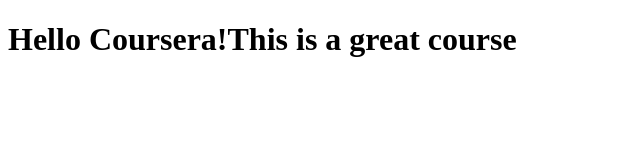
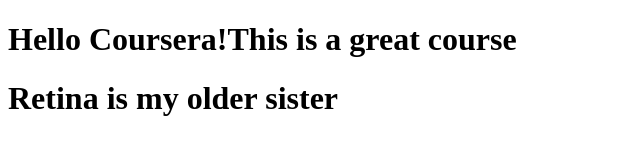
Before and after one commit to mosharop/reback-coursera, a plain HTML site: page site/index.html in a window 1280 px wide. Shown: the whole page, without its empty margins (0-640 px from the left). Drawn offline with Linux system fonts and the light colour scheme.

Commit message:
small addition to our page

```diff
--- a/site/index.html
+++ b/site/index.html
@@ -6,5 +6,6 @@
 </head>
 <body>
 	<h1>Hello Coursera!This is a great course</h1>
+	<h1>Retina is my older sister</h1>
 </body>
 </html>
```
